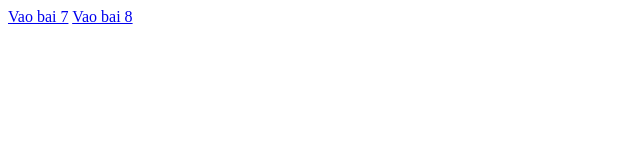
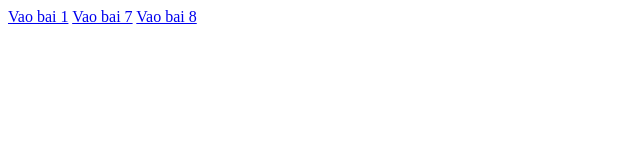
Before and after one commit to LamQuangLinh/ThietKeWeb, a plain HTML site: page index.html in a window 1280 px wide. Shown: the full height of the page, 0-640 px from the left. Drawn offline with Linux system fonts and the light colour scheme.

Commit message:
suamenu1

```diff
--- a/index.html
+++ b/index.html
@@ -3,6 +3,7 @@
 <head>
 </head>
 <body>
+<a href="/bai1/bai1.html">Vao bai 1</a>
 <a href="/bai7/bai7.html">Vao bai 7</a>
 <a href="/bai8/bai8.html">Vao bai 8</a>
 </body>
```
